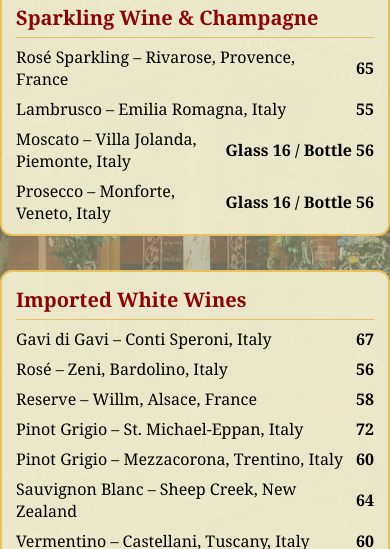
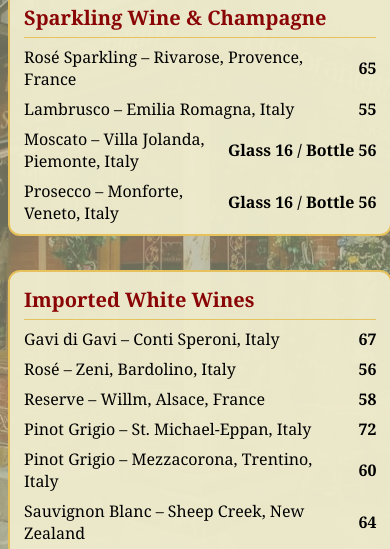
Before and after one commit to josexiv/Drinks-Menu, a plain HTML site: page index.html in a window 390 px wide. Shown: the part 241-790 px from the top of the page. Drawn offline with Linux system fonts and the light colour scheme.

Commit message:
Update index.html

```diff
--- a/index.html
+++ b/index.html
@@ -55,12 +55,12 @@
   .prices td{padding:8px 10px;text-align:right;border-bottom:1px solid var(--rule);font-variant-numeric:tabular-nums}
   .prices td:first-child{text-align:left;font-weight:600}
   .group{margin:10px 0 2px 0;color:var(--brand);font-weight:700;font-size:16px}
-  @media (max-width:720px) {
+  @media (max-width:600px) {
     /* center the layout on small screens */
 .wrap{
   max-width:100%;
   margin:8px auto;      /* centers the container */
-  padding:0 0px;        /* equal left & right padding */
+  padding:0 8px;        /* equal left & right padding */
 }
 
 /* ensure cards don't shift right */
```
